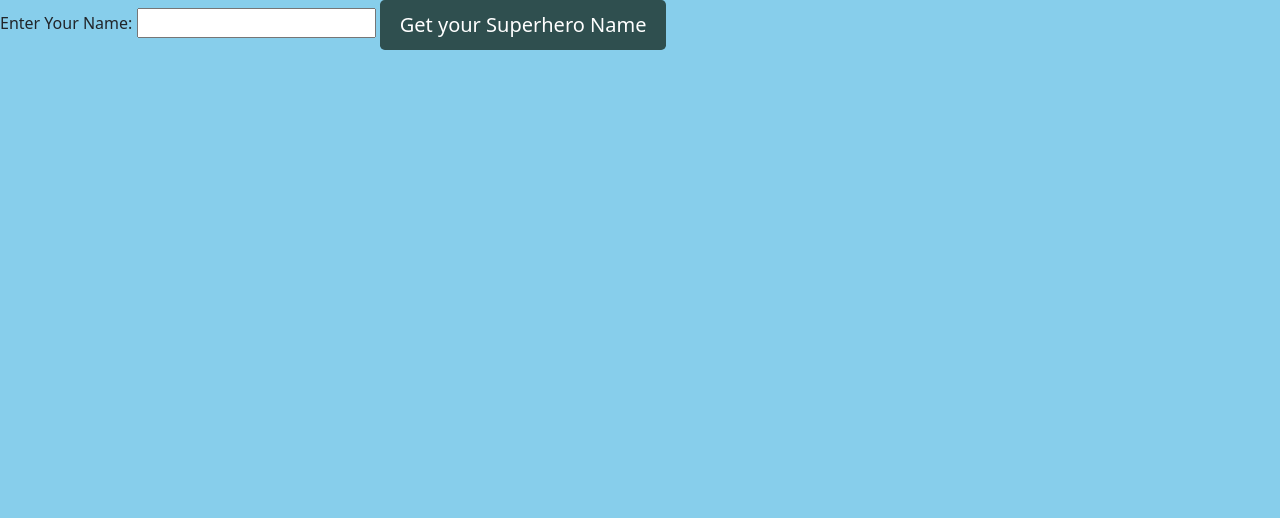
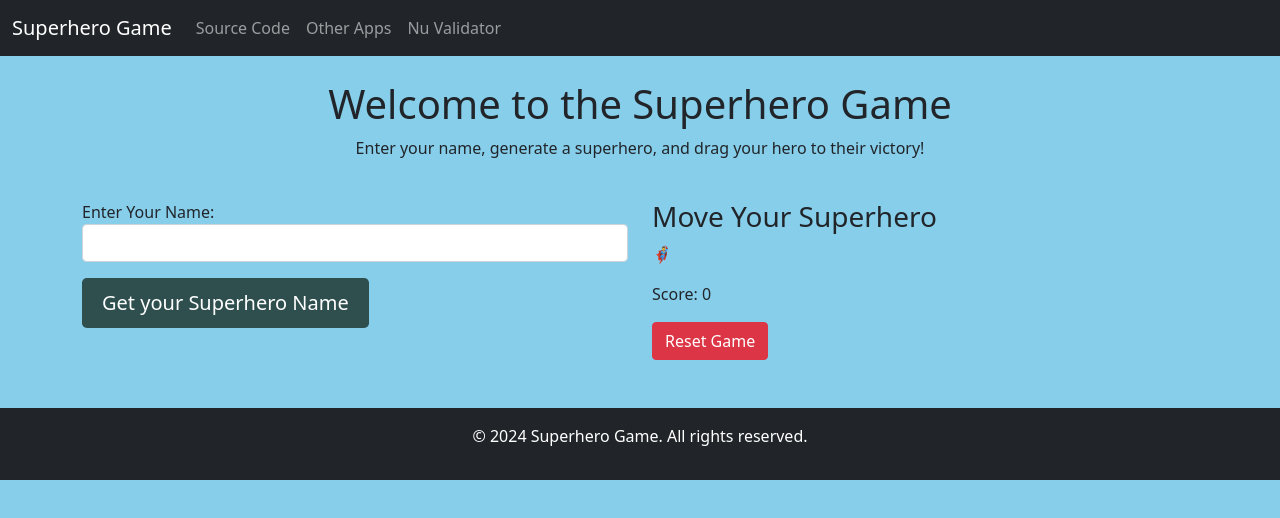
Before and after one commit to thisisggarvit/SuperHero, a plain HTML site: page index.html in a window 1280 px wide. Drawn offline with nearby package versions, Linux system fonts and the light colour scheme; files that its build step writes are made by us from their sources.

Commit message:
Update index.html

```diff
--- a/index.html
+++ b/index.html
@@ -1,24 +1,75 @@
 <!DOCTYPE html>
-<html lang="en" >
+<html lang="en">
 <head>
   <meta charset="UTF-8">
-  <title>CodePen - getSuperHero</title>
   <meta name="viewport" content="width=device-width, initial-scale=1">
-<link rel="stylesheet" href="https://cdnjs.cloudflare.com/ajax/libs/normalize/5.0.0/normalize.min.css">
-<link rel='stylesheet' href='https://cdnjs.cloudflare.com/ajax/libs/bootstrap/5.0.2/css/bootstrap.min.css'><link rel="stylesheet" href="./style.css">
-
+  <title>Superhero Game</title>
+  <link rel="stylesheet" href="https://cdnjs.cloudflare.com/ajax/libs/normalize/5.0.0/normalize.min.css">
+  <link rel="stylesheet" href="https://cdnjs.cloudflare.com/ajax/libs/bootstrap/5.0.2/css/bootstrap.min.css">
+  <link href="https://fonts.googleapis.com/css2?family=Roboto:wght@400;700&display=swap" rel="stylesheet">
+  <link rel="stylesheet" href="./style.css">
 </head>
 <body>
-<!-- partial:index.partial.html -->
-<label for="heroName">Enter Your Name:</label>
-<input id="heroName" type="text">
-<button id="btnGetHero" class="btn btn-dark btn-lg">Get your Superhero Name</button>
-<div id="greetingArea"></div>
-<div id="heroArea"></div>
-<!-- partial -->
-  <script src='https://cdnjs.cloudflare.com/ajax/libs/jquery/3.7.1/jquery.min.js'></script>
-<script src='https://cdnjs.cloudflare.com/ajax/libs/bootstrap/5.3.3/js/bootstrap.min.js'></script>
-<script src='https://cdnjs.cloudflare.com/ajax/libs/jqueryui/1.14.0/jquery-ui.min.js'></script><script  src="./script.js"></script>
+  <!-- Navbar -->
+  <nav class="navbar navbar-expand-lg navbar-dark bg-dark">
+    <div class="container-fluid">
+      <a class="navbar-brand" href="#">Superhero Game</a>
+      <button class="navbar-toggler" type="button" data-bs-toggle="collapse" data-bs-target="#navbarNav" aria-controls="navbarNav" aria-expanded="false" aria-label="Toggle navigation">
+        <span class="navbar-toggler-icon"></span>
+      </button>
+      <div class="collapse navbar-collapse" id="navbarNav">
+        <ul class="navbar-nav">
+          <li class="nav-item">
+            <a class="nav-link" href="https://github.com/your-repo">Source Code</a>
+          </li>
+          <li class="nav-item">
+            <a class="nav-link" href="#gameSection">Other Apps</a>
+          </li>
+          <li class="nav-item">
+            <a class="nav-link" href="https://validator.w3.org/">Nu Validator</a>
+          </li>
+        </ul>
+      </div>
+    </div>
+  </nav>
 
+  <!-- First Content Row: Instructions -->
+  <div class="container mt-4">
+    <div class="row">
+      <div class="col-md-12 text-center">
+        <h1>Welcome to the Superhero Game</h1>
+        <p>Enter your name, generate a superhero, and drag your hero to their victory!</p>
+      </div>
+    </div>
+  </div>
+
+  <!-- Second Content Row: Game Interaction -->
+  <div class="container mt-4">
+    <div class="row">
+      <div class="col-md-6">
+        <label for="heroName">Enter Your Name:</label>
+        <input id="heroName" type="text" class="form-control">
+        <button id="btnGetHero" class="btn btn-dark btn-lg mt-3">Get your Superhero Name</button>
+        <div id="greetingArea" class="mt-3"></div>
+        <div id="heroArea" class="mt-3"></div>
+      </div>
+      <div class="col-md-6">
+        <h3>Move Your Superhero</h3>
+        <div id="gamePiece" class="game-piece">🦸‍♂️</div>
+        <div id="score" class="mt-3">Score: 0</div>
+        <button id="resetGame" class="btn btn-danger mt-3">Reset Game</button>
+      </div>
+    </div>
+  </div>
+
+  <!-- Footer -->
+  <footer class="bg-dark text-white text-center py-3 mt-5">
+    <p>&copy; 2024 Superhero Game. All rights reserved.</p>
+  </footer>
+
+  <script src="https://cdnjs.cloudflare.com/ajax/libs/jquery/3.7.1/jquery.min.js"></script>
+  <script src="https://cdnjs.cloudflare.com/ajax/libs/bootstrap/5.3.3/js/bootstrap.min.js"></script>
+  <script src="https://cdnjs.cloudflare.com/ajax/libs/jqueryui/1.14.0/jquery-ui.min.js"></script>
+  <script src="./script.js"></script>
 </body>
 </html>
```
